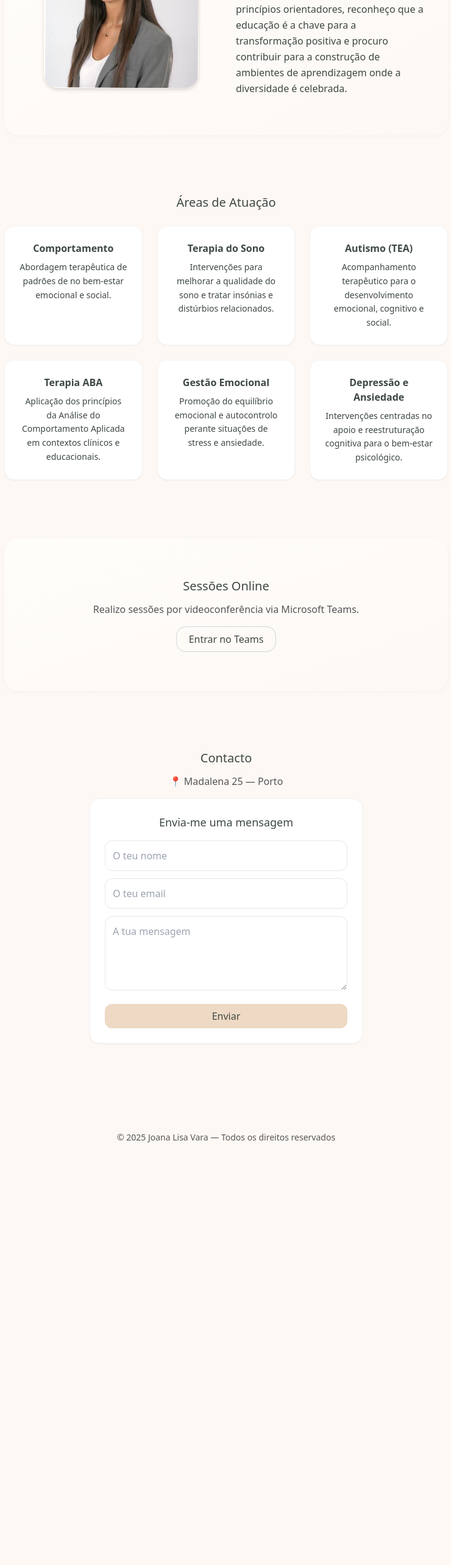
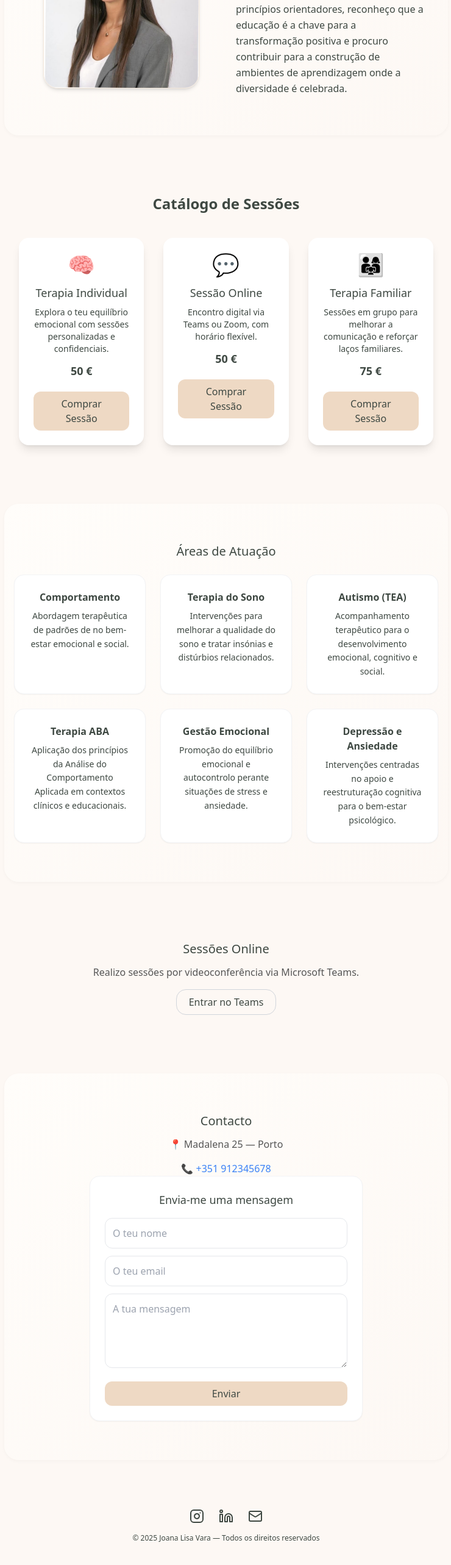
Before and after one commit to Festupendo24/joanalisapsi, a React (Vite) app: page / in a window 1280 px wide. Shown: the part 716-3282 px from the top of the page at 61% size, without its empty margins (269-1009 px from the left). Before the commit the page ends 2631 px from the top, so only its background shows below. Built offline with nearby package versions, Linux system fonts and the light colour scheme.

Commit message:
teste 4.0

```diff
--- a/package.json
+++ b/package.json
@@ -11,6 +11,7 @@
   },
   "dependencies": {
     "emailjs-com": "^3.2.0",
+    "lucide-react": "^0.546.0",
     "react": "^18.2.0",
     "react-dom": "^18.2.0"
   },
--- a/src/App.jsx
+++ b/src/App.jsx
@@ -2,6 +2,9 @@ import { useState, useMemo } from "react";
 import "./index.css";
 import logo from "./assets/psilisa.png"; // <-- substitui pelo teu ficheiro
 import ContactForm from "./components/ContactForm";
+import Catalogo from "./components/Catalogo";
+import Footer from "./components/Footer";
+
 
 const therapies = [
   "Terapia Cognitivo-Comportamental",
@@ -36,8 +39,7 @@ export default function App() {
 
           {/* Links */}
           <ul
-      className={`sm:flex gap-4 text-stone-600 text-sm font-medium ${
-        menuOpen ? "block mt-3 sm:mt-0" : "hidden sm:flex"
+            className={`sm:flex gap-4 text-stone-600 text-sm font-medium ${menuOpen ? "block mt-3 sm:mt-0" : "hidden sm:flex"
               }`}
           >
             <li><a href="#inicio" className="hover:text-stone-400">Início</a></li>
@@ -93,6 +95,14 @@ export default function App() {
 
 
 
+
+        {/* outras secções */}
+        <Catalogo />
+        {/* outras secções */}
+
+
+
+
         {/* Áreas de Atuação */}
         <section id="atuacao" className="py-16 text-center">
           <h2 className="text-xl font-medium mb-6">Áreas de Atuação</h2>
@@ -140,11 +150,17 @@ export default function App() {
           <p className="text-stone mb-4">
             📍 Madalena 25 — Porto
           </p>
+          <a
+            href="https://wa.me/seunumerodetelefone"
+            target="_blank"
+            rel="noopener noreferrer"
+            className="text-blue-500"
+          >
+            📞 +351 912345678
+          </a>
           <ContactForm />
         </section>
-     <footer className="mt-20 text-center text-sm text-stone pb-10">
-          © {year} Joana Lisa Vara — Todos os direitos reservados
-        </footer>
+       <Footer />
       </div>
     </div>
   );
--- /dev/null
+++ b/src/components/Footer.jsx
@@ -0,0 +1,50 @@
+import React from "react";
+import { Instagram, Linkedin, Mail } from "lucide-react";
+
+export default function Footer() {
+  const year = new Date().getFullYear();
+
+  return (
+    <footer className="mt-20 text-center text-sm text-stone-600 pb-10">
+      {/* Ícones de redes sociais */}
+      <div className="flex justify-center gap-6 mb-4 text-xl">
+        {/* Instagram */}
+        <a
+          href="https://instagram.com/joanalisapsi"
+          target="_blank"
+          rel="noreferrer"
+          className="hover:text-[#c4b5a1] transition"
+          aria-label="Instagram"
+        >
+          <Instagram size={24} />
+        </a>
+
+        {/* LinkedIn */}
+        <a
+          href="https://www.linkedin.com/in/joana-lisa-vara-48582326b/"
+          target="_blank"
+          rel="noreferrer"
+          className="hover:text-[#0077b5] transition"
+          aria-label="LinkedIn"
+        >
+          <Linkedin size={24} />
+        </a>
+
+        {/* Email */}
+        <a
+          href="mailto:joanalisapsi@gmail.com"
+          target="_blank"
+          rel="noreferrer"
+          className="hover:text-[#c4b5a1] transition"
+          aria-label="Email"
+        >
+          <Mail size={24} />
+        </a>
+      </div>
+
+      <p className="text-xs text-stone-500">
+        © {year} <span className="font-medium">Joana Lisa Vara</span> — Todos os direitos reservados
+      </p>
+    </footer>
+  );
+}
--- /dev/null
+++ b/src/components/catalogo.jsx
@@ -0,0 +1,61 @@
+import React from "react";
+
+const produtos = [
+  {
+    id: 1,
+    nome: "Terapia Individual",
+    descricao: "Explora o teu equilíbrio emocional com sessões personalizadas e confidenciais.",
+    preco: "50 €",
+    link: "https://buy.stripe.com/test_12345", // <-- o teu Stripe Payment Link
+    emoji: "🧠",
+  },
+  {
+    id: 2,
+    nome: "Sessão Online",
+    descricao: "Encontro digital via Teams ou Zoom, com horário flexível.",
+    preco: "50 €",
+    link: "https://buy.stripe.com/test_67890", // <-- o teu Stripe Payment Link
+    emoji: "💬",
+  },
+  {
+    id: 3,
+    nome: "Terapia Familiar",
+    descricao: "Sessões em grupo para melhorar a comunicação e reforçar laços familiares.",
+    preco: "75 €",
+    link: "https://buy.stripe.com/test_abcd", // <-- o teu Stripe Payment Link
+    emoji: "👨‍👩‍👧",
+  },
+];
+
+export default function Catalogo() {
+  return (
+    <section id="catalogo" className="py-16 bg-stone-50">
+      <h2 className="text-center text-2xl font-semibold mb-10 text-stone-700">
+        Catálogo de Sessões
+      </h2>
+
+      <div className="grid grid-cols-1 sm:grid-cols-2 lg:grid-cols-3 gap-8 max-w-6xl mx-auto px-6">
+        {produtos.map((p) => (
+          <div
+            key={p.id}
+            className="bg-white shadow-lg rounded-2xl p-6 text-center hover:shadow-xl transition"
+          >
+            <div className="text-4xl mb-3">{p.emoji}</div>
+            <h3 className="text-lg font-medium text-stone-700">{p.nome}</h3>
+            <p className="text-stone-500 text-sm mt-2">{p.descricao}</p>
+            <p className="text-stone-700 text-lg font-semibold mt-3">{p.preco}</p>
+
+            <a
+              href={p.link}
+              target="_blank"
+              rel="noreferrer"
+              className="mt-5 inline-block bg-[#eed9c4] text-stone-700 px-5 py-2 rounded-xl hover:bg-[#e6d0bb] transition"
+            >
+              Comprar Sessão
+            </a>
+          </div>
+        ))}
+      </div>
+    </section>
+  );
+}
```
Also changed, not shown: src/index.css (line endings or trailing spaces), 1 other file (tests, documents, lock files or other folders). Lines whose indentation alone changed are shown as unchanged.
